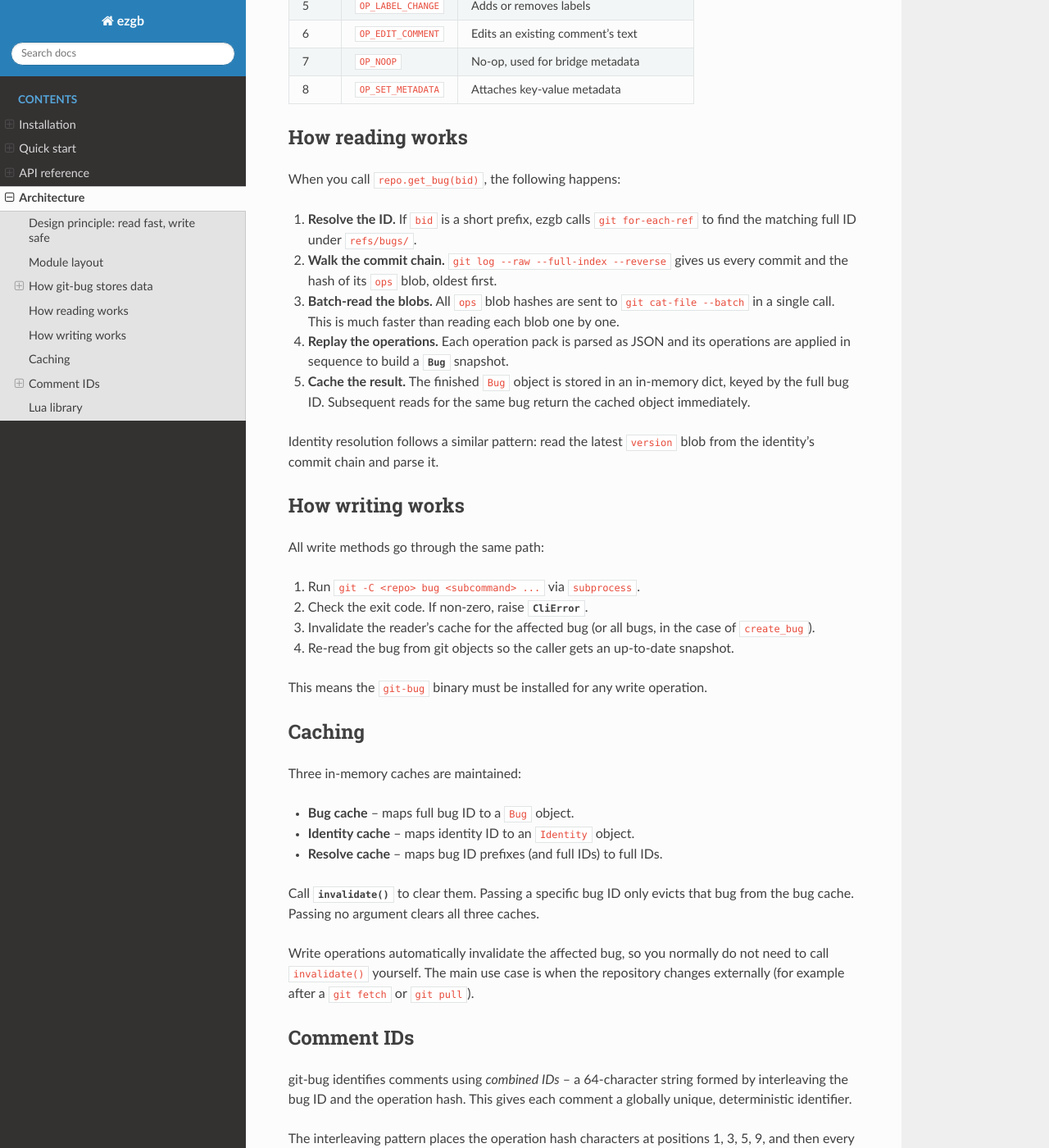
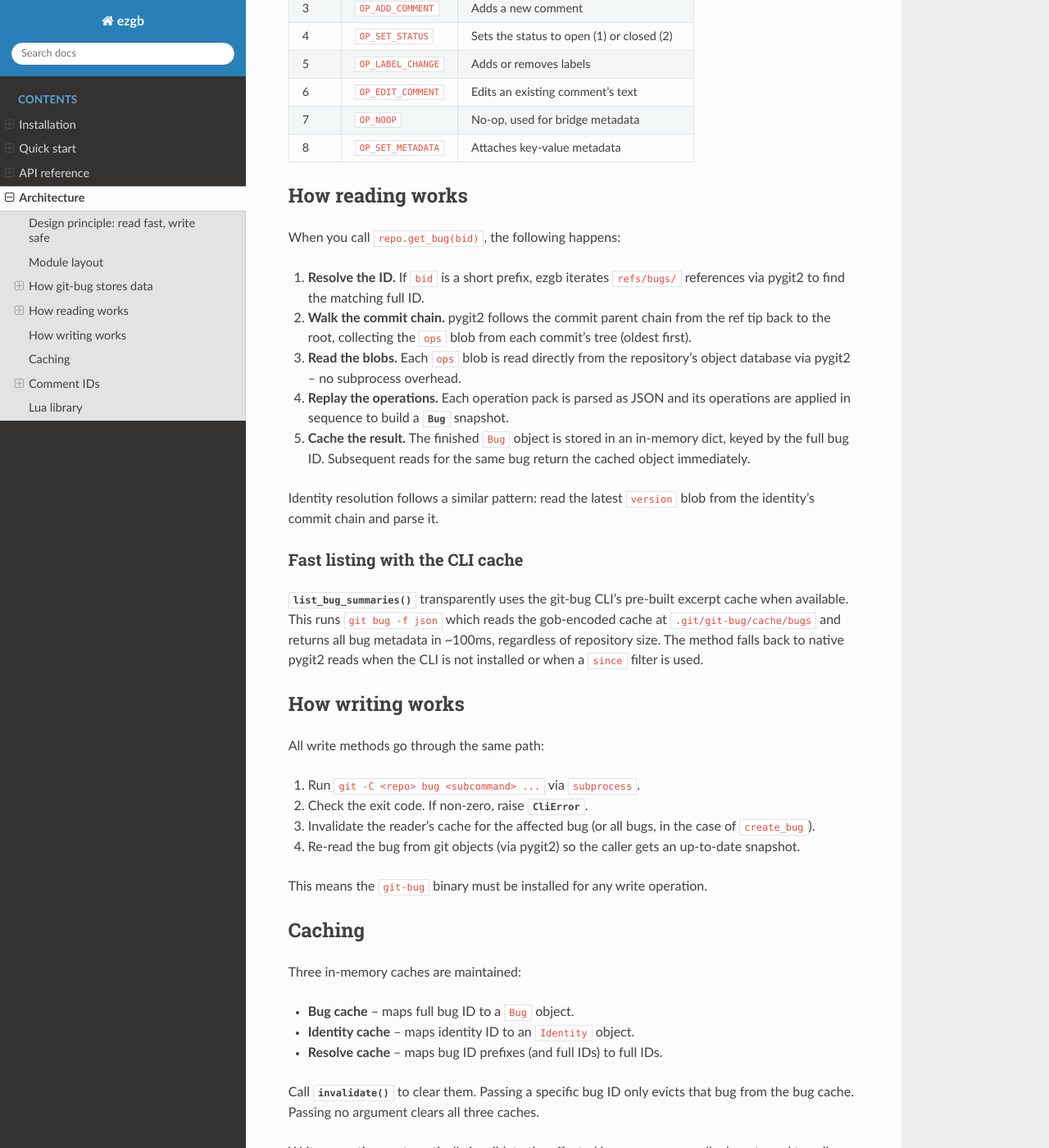
Before and after one commit to kernelorg-mirror/utils_ezgb_ezgb, a Sphinx documentation site: the page built from docs/architecture.rst, in a window 1280 px wide and 1400 px high, scrolled down 1812 px. Shown: the whole window at 82% size. Built offline with Sphinx 7.4.7 and the Read the Docs theme 3.1.0, drawn with Linux system fonts in a browser that asks for light colours; some of the changed text lies outside the part shown.

Commit message:
Update documentation for pygit2, CLI cache, and new methods
Reflect recent changes across all doc pages:

- installation: pygit2 is now a required dependency
- architecture: reads use pygit2 instead of subprocess, describe
  the CLI cache fast path for list_bug_summaries
- quickstart: add list_bug_summaries and edit_comment examples
- api: add BugSummary autoclass reference

Signed-off-by: Konstantin Ryabitsev <konstantin@linuxfoundation.org>
Assisted-by: claude-opus-4-6

```diff
--- a/docs/architecture.rst
+++ b/docs/architecture.rst
@@ -14,8 +14,12 @@ Design principle: read fast, write safe
 
 ezgb splits its work into two paths:
 
-- **Reads** go directly to git objects. This avoids spawning the
-  ``git-bug`` binary for every lookup and makes bulk operations fast.
+- **Reads** go directly to git objects via pygit2 (libgit2 bindings).
+  This avoids spawning subprocesses for every lookup and makes bulk
+  operations fast.
+- **Listing** uses the git-bug CLI excerpt cache when available
+  (~100ms for hundreds of bugs). Falls back to native reads when the
+  CLI is not installed.
 - **Writes** go through the ``git bug`` CLI. The CLI maintains Lamport
   clocks and the operation DAG, so bypassing it would risk corrupting
   the data.
@@ -28,8 +32,8 @@ Python::
    src/ezgb/
      __init__.py   GitBugRepo facade and public API
      _models.py    Dataclasses, enums, exceptions, constants
-     _git.py       Thin subprocess wrappers for git and git-bug
-     _reader.py    BugReader: reads and caches bug data from git objects
+     _git.py       Subprocess wrapper for git-bug CLI (write ops)
+     _reader.py    BugReader: reads and caches bug data via pygit2
      _writer.py    BugWriter: delegates mutations to the git-bug CLI
 
 Lua::
@@ -83,17 +87,15 @@ How reading works
 
 When you call ``repo.get_bug(bid)``, the following happens:
 
-1. **Resolve the ID.** If ``bid`` is a short prefix, ezgb calls
-   ``git for-each-ref`` to find the matching full ID under
-   ``refs/bugs/``.
+1. **Resolve the ID.** If ``bid`` is a short prefix, ezgb iterates
+   ``refs/bugs/`` references via pygit2 to find the matching full ID.
 
-2. **Walk the commit chain.** ``git log --raw --full-index --reverse``
-   gives us every commit and the hash of its ``ops`` blob, oldest
-   first.
+2. **Walk the commit chain.** pygit2 follows the commit parent chain
+   from the ref tip back to the root, collecting the ``ops`` blob from
+   each commit's tree (oldest first).
 
-3. **Batch-read the blobs.** All ``ops`` blob hashes are sent to
-   ``git cat-file --batch`` in a single call. This is much faster
-   than reading each blob one by one.
+3. **Read the blobs.** Each ``ops`` blob is read directly from the
+   repository's object database via pygit2 -- no subprocess overhead.
 
 4. **Replay the operations.** Each operation pack is parsed as JSON
    and its operations are applied in sequence to build a
@@ -106,6 +108,16 @@ When you call ``repo.get_bug(bid)``, the following happens:
 Identity resolution follows a similar pattern: read the latest
 ``version`` blob from the identity's commit chain and parse it.
 
+Fast listing with the CLI cache
+^^^^^^^^^^^^^^^^^^^^^^^^^^^^^^^
+
+:meth:`~ezgb.GitBugRepo.list_bug_summaries` transparently uses the
+git-bug CLI's pre-built excerpt cache when available. This runs
+``git bug -f json`` which reads the gob-encoded cache at
+``.git/git-bug/cache/bugs`` and returns all bug metadata in ~100ms,
+regardless of repository size. The method falls back to native pygit2
+reads when the CLI is not installed or when a ``since`` filter is used.
+
 How writing works
 -----------------
 
@@ -115,8 +127,8 @@ All write methods go through the same path:
 2. Check the exit code. If non-zero, raise :class:`~ezgb.CliError`.
 3. Invalidate the reader's cache for the affected bug (or all bugs, in
    the case of ``create_bug``).
-4. Re-read the bug from git objects so the caller gets an up-to-date
-   snapshot.
+4. Re-read the bug from git objects (via pygit2) so the caller gets an
+   up-to-date snapshot.
 
 This means the ``git-bug`` binary must be installed for any write
 operation.
--- a/docs/installation.rst
+++ b/docs/installation.rst
@@ -12,9 +12,10 @@ Requirements
 ^^^^^^^^^^^^
 
 - **Python 3.9** or later.
-- **git** must be on your ``$PATH``.
+- **pygit2** -- Python bindings for libgit2 (``pip install pygit2``).
 - **git-bug** (v0.10 or later) must be on your ``$PATH`` if you want to
-  create or modify bugs. Reading existing bugs only needs ``git``.
+  create or modify bugs, or to use the fast CLI-cache listing path.
+  Reading existing bugs only needs pygit2.
 
 Install from source
 ^^^^^^^^^^^^^^^^^^^
```
Also changed, not shown: docs/api.rst (+7 -0 lines), docs/quickstart.rst (+34 -0 lines).
